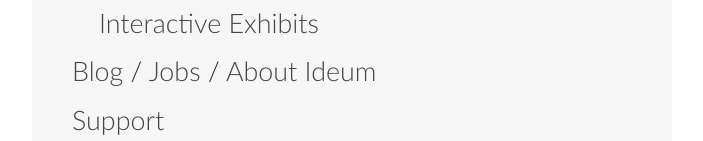
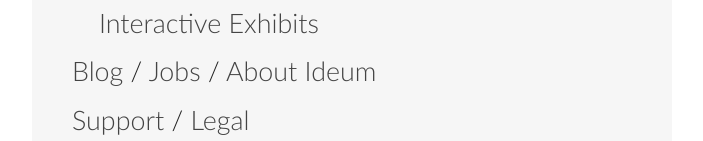
Before and after one commit to ideum/m.ideum, a Jekyll site: the page built from index.html, in a window 1280 px wide and 900 px high, scrolled down 1725 px. Shown: the part 756-897 px from the top of the window, without its empty margins (288-991 px from the left). Built offline with Jekyll 4.4.1, drawn with Linux system fonts in a browser that asks for light colours.

Commit message:
Add link to legal in footer nav

```diff
--- a/_layouts/default.html
+++ b/_layouts/default.html
@@ -84,7 +84,7 @@
                   <a title="Job Opportunities" href="http://ideum.com/jobs/">Jobs</a> /
                   <a title="About Us" href="http://ideum.com/about-us/">About Ideum</a>
                 </li>
-                <li><a title="Support" href="http://ideum.com/customer-support/">Support</a></li>
+                <li><a title="Support" href="http://ideum.com/customer-support/">Support</a> / <a href="http://ideum.com/legal/">Legal</a></li>
             </ul>
         </footer>
         <script>
```
